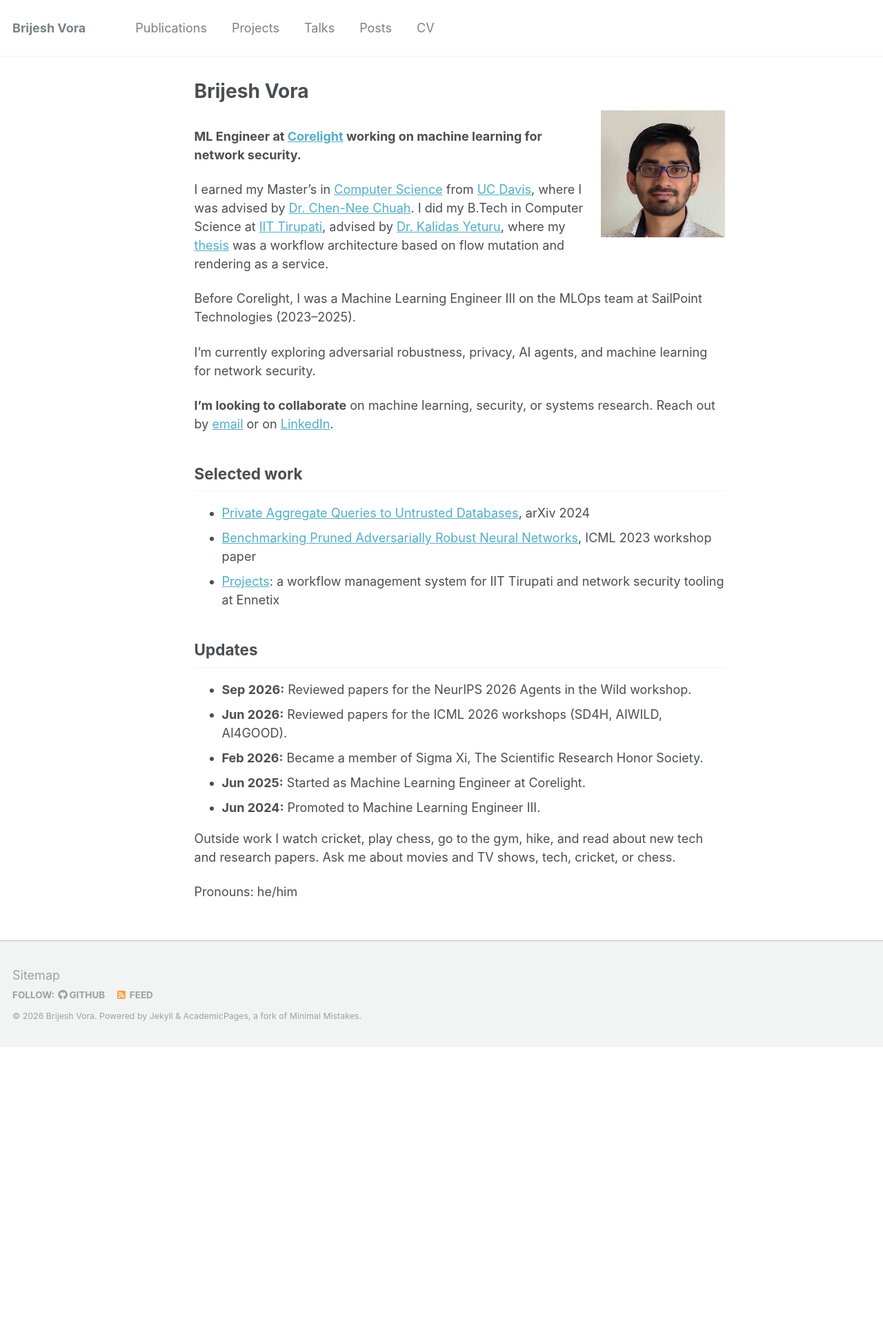
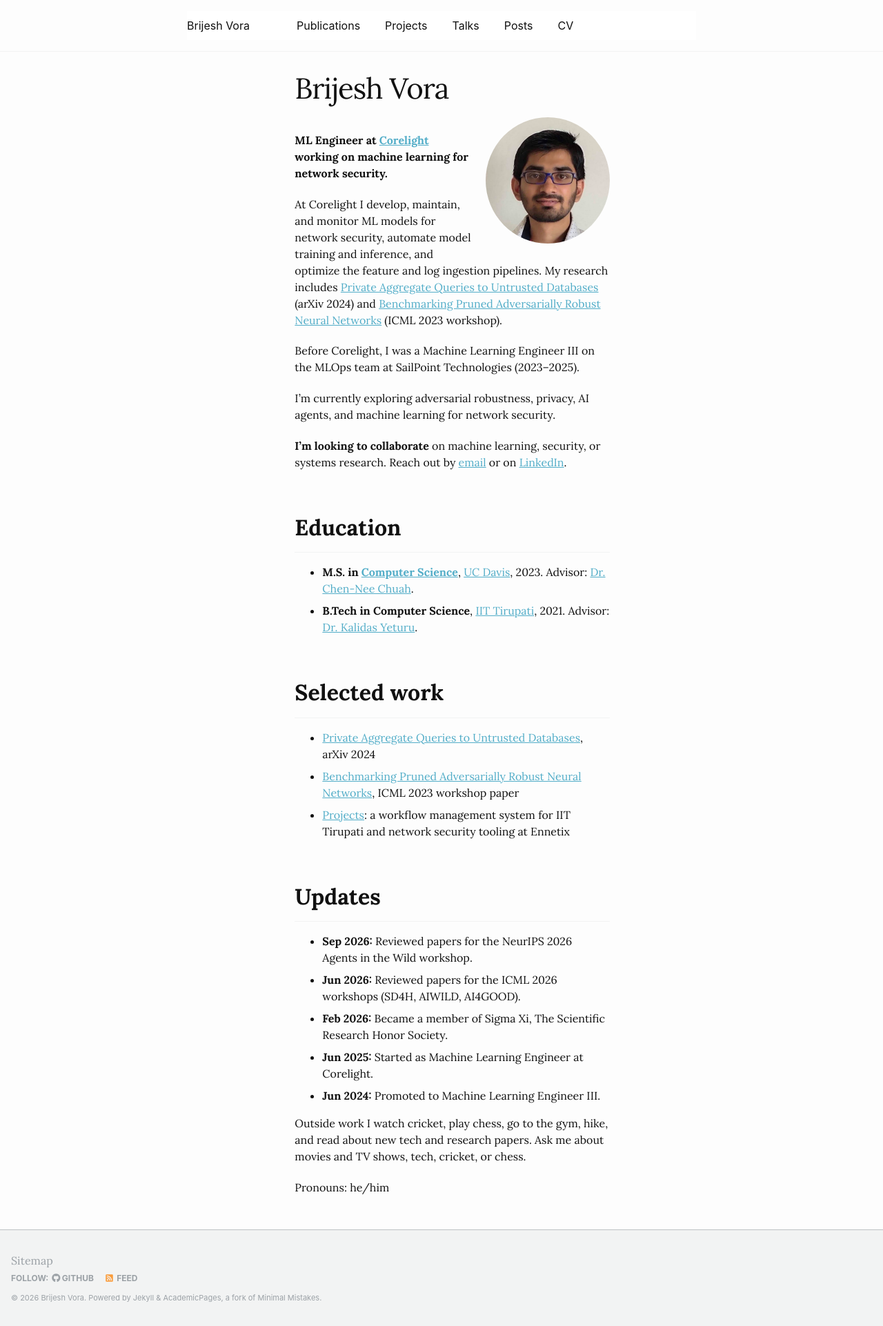
Before and after one commit to vorabrijesh/vorabrijesh.github.io, a Jekyll site: the page built from _pages/about.md, in a window 1280 px wide. Shown: the whole page at 69% size. Built offline with Jekyll 4.4.1, drawn with Linux system fonts in a browser that asks for light colours; before the commit the page ends 1518 px from its top, so only the background shows below that.

Commit message:
Match homepage typography and layout to huyenchip.com
- Add assets/css/home.css, loaded only on the homepage, with Lora
  body text at 16px/1.5, a 770px reading column, and matching title
  and heading sizes.
- Keep the profile photo round and enlarged (180px).
- Rewrite the bio to cover Corelight work and selected publications,
  and add an Education section for the M.S. and B.Tech degrees.

```diff
--- a/_includes/head/custom.html
+++ b/_includes/head/custom.html
@@ -35,4 +35,9 @@
 </script>
 <script src='https://cdnjs.cloudflare.com/ajax/libs/mathjax/2.7.4/latest.js?config=TeX-MML-AM_CHTML' async></script>
 
+{% if page.url == "/" %}
+<link href="https://fonts.googleapis.com/css?family=Lora:400,700&display=swap" rel="stylesheet">
+<link rel="stylesheet" href="{{ base_path }}/assets/css/home.css">
+{% endif %}
+
 <!-- end custom head snippets -->
--- a/_pages/about.md
+++ b/_pages/about.md
@@ -10,17 +10,22 @@ redirect_from:
   - /about.html
 ---
 
-<img src="/images/profile.jpg" alt="Brijesh Vora" style="float: right; width: 180px; margin: 0 0 1em 1em;">
+<img src="/images/profile.jpg" alt="Brijesh Vora" style="float: right; width: 180px; margin: 0 0 1em 1em; border-radius: 50%;">
 
 **ML Engineer at [Corelight](https://corelight.com/) working on machine learning for network security.**
 
-I earned my Master's in [Computer Science](https://cs.ucdavis.edu/) from [UC Davis](https://www.ucdavis.edu/), where I was advised by [Dr. Chen-Nee Chuah](https://www.ece.ucdavis.edu/~chuah/rubinet/index.html). I did my B.Tech in Computer Science at [IIT Tirupati](https://iittp.ac.in/), advised by [Dr. Kalidas Yeturu](https://iittp.ac.in/dr-kalidas-yeturu), where my [thesis](https://vorabrijesh.github.io/files/BTPReportSigned.pdf) was a workflow architecture based on flow mutation and rendering as a service.
+At Corelight I develop, maintain, and monitor ML models for network security, automate model training and inference, and optimize the feature and log ingestion pipelines. My research includes [Private Aggregate Queries to Untrusted Databases](https://arxiv.org/abs/2403.13296) (arXiv 2024) and [Benchmarking Pruned Adversarially Robust Neural Networks](/publication/2023-06-icml2023) (ICML 2023 workshop).
 
 Before Corelight, I was a Machine Learning Engineer III on the MLOps team at SailPoint Technologies (2023–2025).
 
 I'm currently exploring adversarial robustness, privacy, AI agents, and machine learning for network security.
 
 **I'm looking to collaborate** on machine learning, security, or systems research. Reach out by [email](mailto:brijesh.vora12@gmail.com) or on [LinkedIn](https://www.linkedin.com/in/brijesh-vora).
+
+## Education
+
+- **M.S. in [Computer Science](https://cs.ucdavis.edu/)**, [UC Davis](https://www.ucdavis.edu/), 2023. Advisor: [Dr. Chen-Nee Chuah](https://www.ece.ucdavis.edu/~chuah/rubinet/index.html).
+- **B.Tech in Computer Science**, [IIT Tirupati](https://iittp.ac.in/), 2021. Advisor: [Dr. Kalidas Yeturu](https://iittp.ac.in/dr-kalidas-yeturu).
 
 ## Selected work
 
--- /dev/null
+++ b/assets/css/home.css
@@ -0,0 +1,69 @@
+/*
+ * Homepage only (linked from _includes/head/custom.html when page.url is "/").
+ * Matches huyenchip.com: Lora, 16px/1.5 body, ~770px reading column.
+ */
+
+body {
+  font-family: "Lora", serif;
+  font-size: 16px;
+  line-height: 1.5;
+  color: #111;
+  background-color: #fdfdfd;
+}
+
+h1, h2, h3, h4, h5, h6,
+.page__content,
+.page__title {
+  font-family: "Lora", serif;
+}
+
+.masthead__inner-wrap,
+#main {
+  max-width: 770px;
+  margin-left: auto;
+  margin-right: auto;
+}
+
+.masthead__menu-item--lg a {
+  font-size: 26px;
+  font-weight: 400;
+  color: #424242;
+}
+
+.masthead__menu-item a {
+  font-size: 16px;
+  color: #111;
+}
+
+.masthead__menu-item:not(:last-child) {
+  margin-right: 20px;
+}
+
+.page__title {
+  font-size: 42px;
+  font-weight: 400;
+  letter-spacing: -1px;
+  line-height: 1;
+}
+
+.page__content h2 {
+  font-size: 32px;
+}
+
+.page__content h3 {
+  font-size: 26px;
+}
+
+@media screen and (max-width: 800px) {
+  .page__title {
+    font-size: 36px;
+  }
+
+  .page__content h2 {
+    font-size: 28px;
+  }
+
+  .page__content h3 {
+    font-size: 22px;
+  }
+}
```
